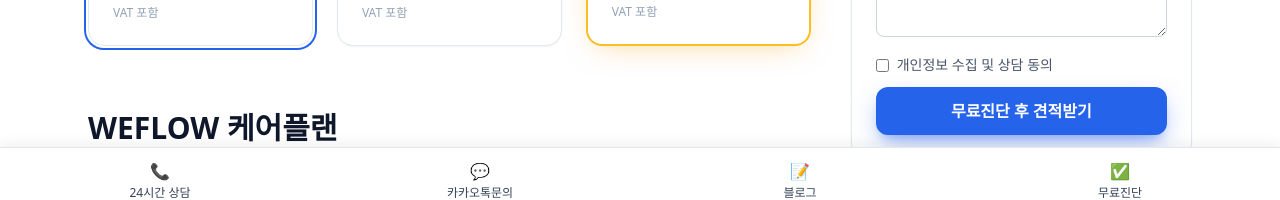
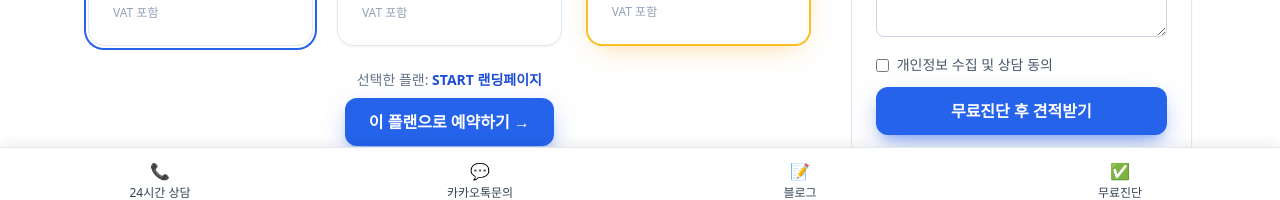
Before and after one commit to InHyuk-Choi/weflow, a Next.js app: page /landing in a window 1280 px wide. Both pictures are taken after a click on the element 200 px from the left and 1749 px from the top of the page. Shown: the part 1938-2138 px from the top of the page. Built offline with nearby package versions, Linux system fonts and the light colour scheme; no server answers.

Commit message:
Marquee always animates; pricing shows booking button on select; vertical booking layout; new home emojis

```diff
--- a/app/(public)/page.tsx
+++ b/app/(public)/page.tsx
@@ -9,18 +9,18 @@
 export const revalidate = 0;
 
 const SMALL_BOXES = [
-  { icon: "🧩", title: "케어 플랜", desc: "제작 · 광고 · 운영" },
-  { icon: "⚡", title: "빠른 제작", desc: "3일 ~ 7일" },
-  { icon: "💎", title: "합리적 비용", desc: "가성비 + 퀄리티" },
+  { icon: "🛡️", title: "케어 플랜", desc: "제작 · 광고 · 운영" },
+  { icon: "⏱️", title: "빠른 제작", desc: "3일 ~ 7일" },
+  { icon: "🏷️", title: "합리적 비용", desc: "가성비 + 퀄리티" },
 ];
 
 const CARE_BENEFITS = [
-  { icon: "💼", title: "WEFLOW 케어플랜", desc: "올인원 케어 서비스" },
-  { icon: "🎯", title: "원터치 통합 관리", desc: "제작·운영·광고·관리" },
-  { icon: "🚀", title: "빠른 제작", desc: "3~7일 로켓배송" },
-  { icon: "💎", title: "합리적인 가성비", desc: "실속 + 퀄리티" },
-  { icon: "🕒", title: "24시간 상담대기", desc: "빠른 상담 및 피드백" },
-  { icon: "📈", title: "운영·광고 지원", desc: "사후관리 서비스" },
+  { icon: "⭐", title: "WEFLOW 케어플랜", desc: "올인원 케어 서비스" },
+  { icon: "🎛️", title: "원터치 통합 관리", desc: "제작·운영·광고·관리" },
+  { icon: "🏎️", title: "빠른 제작", desc: "3~7일 로켓배송" },
+  { icon: "💸", title: "합리적인 가성비", desc: "실속 + 퀄리티" },
+  { icon: "💬", title: "24시간 상담대기", desc: "빠른 상담 및 피드백" },
+  { icon: "📣", title: "운영·광고 지원", desc: "사후관리 서비스" },
 ];
 
 const DELIVERY_FLOW = [
--- a/app/globals.css
+++ b/app/globals.css
@@ -43,13 +43,4 @@
   .card {
     @apply rounded-2xl border border-slate-200 bg-white p-6 shadow-sm;
   }
-
-  /* Hide the marquee track for users who prefer reduced motion. */
 }
-
-@media (prefers-reduced-motion: reduce) {
-  .animate-marquee,
-  .animate-marquee-reverse {
-    animation: none;
-  }
-}
--- a/components/public/CalendarInterface.tsx
+++ b/components/public/CalendarInterface.tsx
@@ -172,7 +172,7 @@
   }
 
   return (
-    <div className="grid gap-8 lg:grid-cols-2">
+    <div className="mx-auto max-w-2xl space-y-8">
       {/* Month calendar + time slot grid */}
       <div>
         <h2 className="mb-3 font-bold text-slate-900">날짜 선택</h2>
--- a/components/public/PricingCards.tsx
+++ b/components/public/PricingCards.tsx
@@ -1,6 +1,7 @@
 "use client";
 
 import { useState } from "react";
+import Link from "next/link";
 import { clsx } from "clsx";
 import type { PriceCard } from "@/lib/pricing";
 import { BUILD_TIERS, CARE_TIERS, AD_TIERS, PRICING_NOTICES } from "@/lib/pricing";
@@ -98,8 +99,9 @@
 }
 
 // A required single-select (1-of-3) group with checkmarks.
+// Nothing is selected initially; selecting a plan reveals the 예약하기 button.
 function SelectGroup({ title, cards }: { title: string; cards: PriceCard[] }) {
-  const [selected, setSelected] = useState<string>(cards[0]?.name ?? "");
+  const [selected, setSelected] = useState<string>("");
   return (
     <div>
       <div className="mb-5">
@@ -119,6 +121,21 @@
           />
         ))}
       </div>
+
+      {/* Booking button appears only after a plan is selected */}
+      {selected && (
+        <div className="mt-6 flex flex-col items-center gap-2">
+          <p className="text-sm text-slate-500">
+            선택한 플랜: <b className="text-brand-700">{selected}</b>
+          </p>
+          <Link
+            href={`/booking?plan=${encodeURIComponent(selected)}`}
+            className="btn-primary"
+          >
+            이 플랜으로 예약하기 →
+          </Link>
+        </div>
+      )}
     </div>
   );
 }
```
